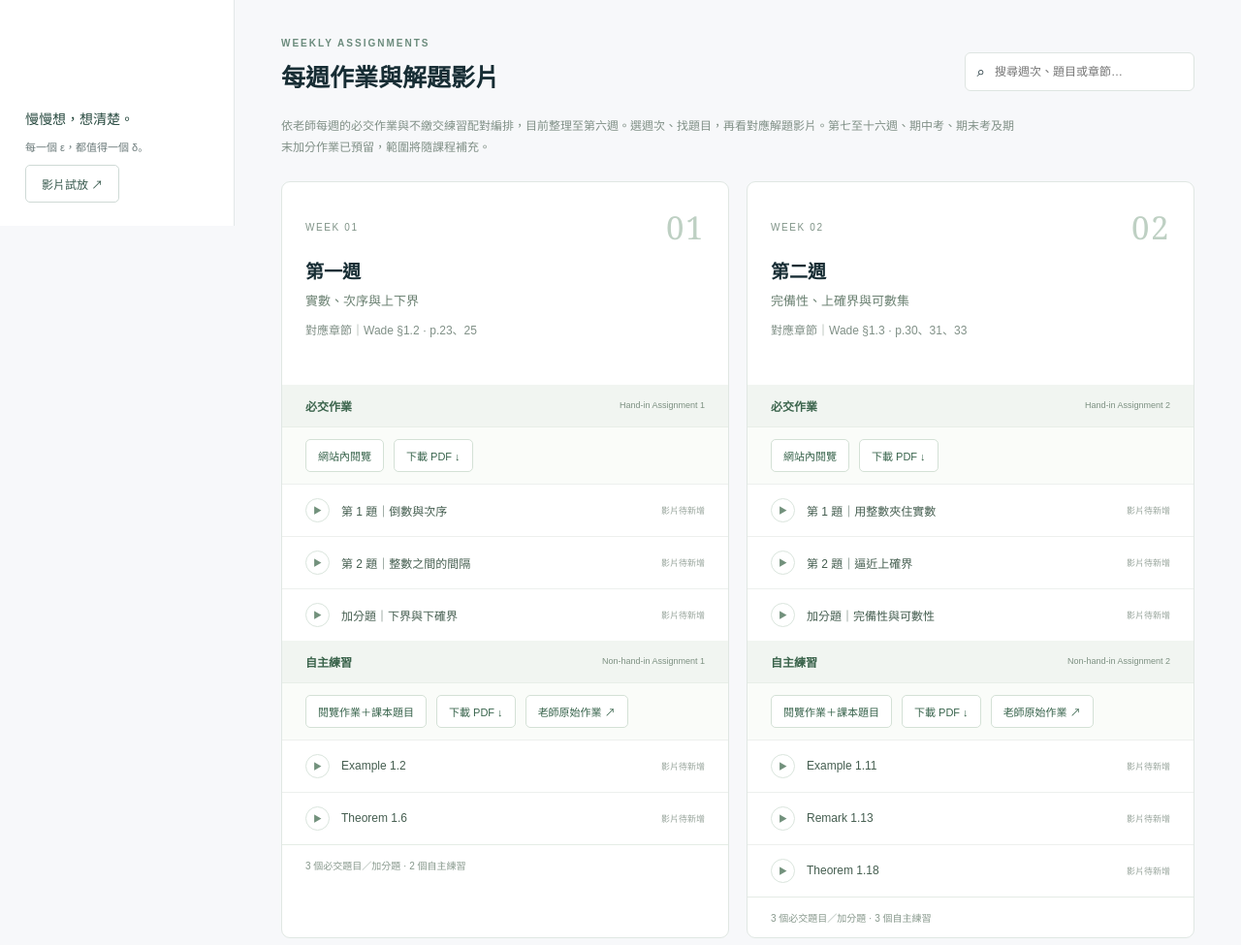
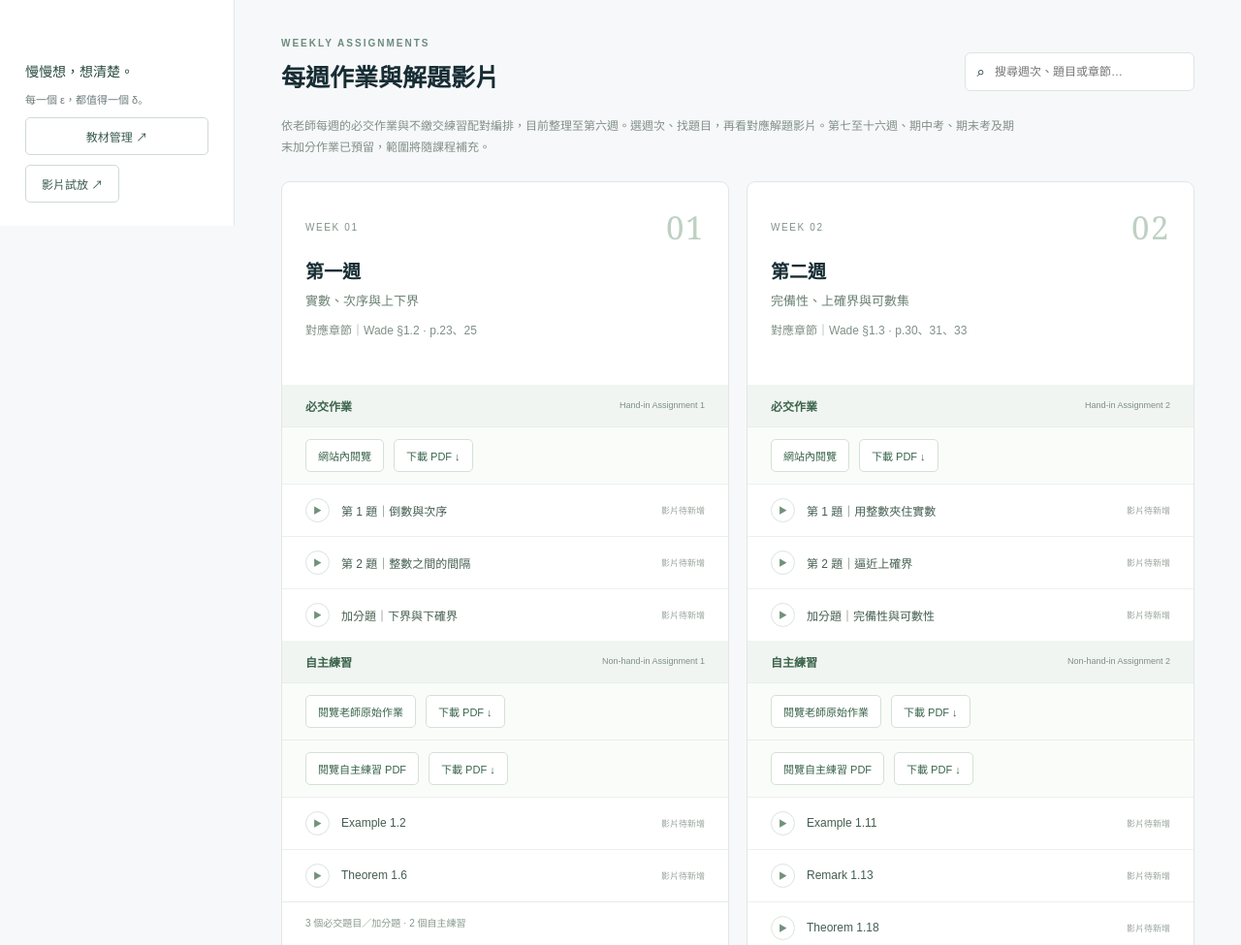
Before and after one commit to Jason902710/calculus-learning, a plain HTML site: page index.html in a window 1280 px wide. Shown: the part 567-1542 px from the top of the page at 97% size. Drawn offline with Linux system fonts and the light colour scheme.

Commit message:
Add authenticated teaching PDF management

```diff
--- a/documents.js
+++ b/documents.js
@@ -12,45 +12,35 @@
     viewer.querySelector('#pdf-viewer-title').textContent = title;
     viewer.querySelector('#pdf-open').href = path;
     viewer.querySelector('#pdf-download').href = path;
-    frame.title = title + ' PDF 閱覽';
-    frame.src = path;
-    viewer.showModal();
-    close.focus();
+    frame.title = title + ' PDF 閱覽';frame.src = path;viewer.showModal();close.focus();
   }
-  function addDocumentLinks() {
-    document.querySelectorAll('#cards .assignment-group').forEach(group => {
-      if (group.querySelector('.assignment-files')) return;
-      const heading = group.querySelector('.assignment-heading');
-      const number = heading.querySelector('span').textContent.match(/Assignment (\d+)/)?.[1];
-      if (!number || Number(number) > 6) return;
-      const hand = heading.querySelector('strong').textContent === '必交作業';
-      const path = `week-${number}-${hand ? 'hand' : 'practice-with-statements'}.pdf`;
-      const title = `第 ${number} 週｜${hand ? '必交作業' : '自主練習'}`;
-      const actions = document.createElement('div');
-      actions.className = 'assignment-files';
-      const preview = document.createElement('button');
-      preview.type = 'button';
-      preview.textContent = hand ? '網站內閱覽' : '閱覽作業＋課本題目';
-      preview.setAttribute('aria-label', title + '：網站內閱覽');
-      preview.addEventListener('click', () => openPdf(path, title));
-      const download = document.createElement('a');
-      download.href = path;
-      download.download = path;
-      download.textContent = '下載 PDF ↓';
-      download.setAttribute('aria-label', title + '：下載 PDF');
-      actions.append(preview, download);
-      if (!hand) {
-        const original = document.createElement('a');
-        original.href = `week-${number}-practice.pdf`;
-        original.target = '_blank';
-        original.rel = 'noopener';
-        original.textContent = '老師原始作業 ↗';
-        original.setAttribute('aria-label', title + '：老師原始作業');
-        actions.append(original);
-      }
-      heading.after(actions);
+  let documents=[];
+  function safePath(path){return typeof path==='string'&&/^(?:week-\d+-(?:hand|practice|practice-with-statements)|materials\/(?:week-\d+|midterm|final|bonus)-(?:hand|practice|original|notes))\.pdf$/.test(path)}
+  function actionsFor(doc){
+    const actions=document.createElement('div');actions.className='assignment-files';
+    const preview=document.createElement('button');preview.type='button';preview.textContent=doc.kind==='practice'?'閱覽自主練習 PDF':doc.kind==='original'?'閱覽老師原始作業':'網站內閱覽';preview.setAttribute('aria-label',doc.title+'：網站內閱覽');preview.onclick=()=>openPdf(doc.path,doc.title);
+    const download=document.createElement('a');download.href=doc.path;download.download=doc.path.split('/').pop();download.textContent='下載 PDF ↓';download.setAttribute('aria-label',doc.title+'：下載 PDF');
+    actions.append(preview,download);return actions;
+  }
+  function addDocumentLinks(){
+    document.querySelectorAll('#cards [data-slot]').forEach(card=>{
+      if(card.dataset.documentsReady)return;card.dataset.documentsReady='true';
+      documents.filter(d=>d.slot===card.dataset.slot&&safePath(d.path)).forEach(doc=>{
+        const groups=[...card.querySelectorAll('.assignment-group')].filter(g=>g.querySelector('.assignment-heading'));
+        const target=groups[doc.kind==='hand'?0:doc.kind==='practice'||doc.kind==='original'?1:-1];
+        if(target){target.querySelector('.assignment-heading').after(actionsFor(doc));}
+        else{const group=document.createElement('section');group.className='assignment-group';const title=document.createElement('strong');title.textContent=doc.title;group.append(title,actionsFor(doc));card.append(group)}
+      });
     });
   }
-  new MutationObserver(addDocumentLinks).observe(document.querySelector('#cards'), {childList:true, subtree:true});
-  addDocumentLinks();
+  async function load(){
+    try{
+      const r=await fetch('documents.json',{cache:'no-store'});if(!r.ok)throw new Error('manifest');
+      const data=await r.json();if(data.version!==1||!Array.isArray(data.documents))throw new Error('manifest');documents=data.documents;addDocumentLinks();
+    }catch{
+      const notice=document.createElement('p');notice.className='muted';notice.textContent='教材清單暫時無法載入，請重新整理或稍後再試。';document.querySelector('#cards').before(notice);
+    }
+  }
+  new MutationObserver(()=>{if(documents.length)addDocumentLinks()}).observe(document.querySelector('#cards'),{childList:true,subtree:true});
+  load();
 })();
--- /dev/null
+++ b/documents.json
@@ -0,0 +1,131 @@
+{
+  "version": 1,
+  "documents": [
+    {
+      "id": "week-1-hand",
+      "slot": "week-1",
+      "kind": "hand",
+      "title": "第 1 週｜必交作業",
+      "path": "week-1-hand.pdf"
+    },
+    {
+      "id": "week-1-practice",
+      "slot": "week-1",
+      "kind": "practice",
+      "title": "第 1 週｜自主練習＋課本題目",
+      "path": "week-1-practice-with-statements.pdf"
+    },
+    {
+      "id": "week-1-original",
+      "slot": "week-1",
+      "kind": "original",
+      "title": "第 1 週｜老師原始作業",
+      "path": "week-1-practice.pdf"
+    },
+    {
+      "id": "week-2-hand",
+      "slot": "week-2",
+      "kind": "hand",
+      "title": "第 2 週｜必交作業",
+      "path": "week-2-hand.pdf"
+    },
+    {
+      "id": "week-2-practice",
+      "slot": "week-2",
+      "kind": "practice",
+      "title": "第 2 週｜自主練習＋課本題目",
+      "path": "week-2-practice-with-statements.pdf"
+    },
+    {
+      "id": "week-2-original",
+      "slot": "week-2",
+      "kind": "original",
+      "title": "第 2 週｜老師原始作業",
+      "path": "week-2-practice.pdf"
+    },
+    {
+      "id": "week-3-hand",
+      "slot": "week-3",
+      "kind": "hand",
+      "title": "第 3 週｜必交作業",
+      "path": "week-3-hand.pdf"
+    },
+    {
+      "id": "week-3-practice",
+      "slot": "week-3",
+      "kind": "practice",
+      "title": "第 3 週｜自主練習＋課本題目",
+      "path": "week-3-practice-with-statements.pdf"
+    },
+    {
+      "id": "week-3-original",
+      "slot": "week-3",
+      "kind": "original",
+      "title": "第 3 週｜老師原始作業",
+      "path": "week-3-practice.pdf"
+    },
+    {
+      "id": "week-4-hand",
+      "slot": "week-4",
+      "kind": "hand",
+      "title": "第 4 週｜必交作業",
+      "path": "week-4-hand.pdf"
+    },
+    {
+      "id": "week-4-practice",
+      "slot": "week-4",
+      "kind": "practice",
+      "title": "第 4 週｜自主練習＋課本題目",
+      "path": "week-4-practice-with-statements.pdf"
+    },
+    {
+      "id": "week-4-original",
+      "slot": "week-4",
+      "kind": "original",
+      "title": "第 4 週｜老師原始作業",
+      "path": "week-4-practice.pdf"
+    },
+    {
+      "id": "week-5-hand",
+      "slot": "week-5",
+      "kind": "hand",
+      "title": "第 5 週｜必交作業",
+      "path": "week-5-hand.pdf"
+    },
+    {
+      "id": "week-5-practice",
+      "slot": "week-5",
+      "kind": "practice",
+      "title": "第 5 週｜自主練習＋課本題目",
+      "path": "week-5-practice-with-statements.pdf"
+    },
+    {
+      "id": "week-5-original",
+      "slot": "week-5",
+      "kind": "original",
+      "title": "第 5 週｜老師原始作業",
+      "path": "week-5-practice.pdf"
+    },
+    {
+      "id": "week-6-hand",
+      "slot": "week-6",
+      "kind": "hand",
+      "title": "第 6 週｜必交作業",
+      "path": "week-6-hand.pdf"
+    },
+    {
+      "id": "week-6-practice",
+      "slot": "week-6",
+      "kind": "practice",
+      "title": "第 6 週｜自主練習＋課本題目",
+      "path": "week-6-practice-with-statements.pdf"
+    },
+    {
+      "id": "week-6-original",
+      "slot": "week-6",
+      "kind": "original",
+      "title": "第 6 週｜老師原始作業",
+      "path": "week-6-practice.pdf"
+    }
+  ]
+}
--- a/index.html
+++ b/index.html
@@ -1,6 +1,6 @@
 <!doctype html>
 <html lang="zh-Hant"><head><meta charset="utf-8"><meta name="viewport" content="width=device-width,initial-scale=1"><title>循理｜高等微積分學習室</title><meta name="description" content="從直覺走向嚴謹，按章節學習高等微積分的定義、證明與教學影片。"><link rel="stylesheet" href="style.css"><link rel="stylesheet" href="weekly.css"><link rel="stylesheet" href="sidebar.css"><link rel="stylesheet" href="documents.css"></head><body>
-<aside><a class="brand" href="#">循理<span>REAL ANALYSIS STUDIO</span></a><div class="side-label">學習空間</div><button class="nav active" id="overview">▦ 學期總覽</button><nav id="chapters"></nav><div class="side-bottom"><span class="small">慢慢想，想清楚。</span><p>每一個 ε，都值得一個 δ。</p><button id="settings" class="outline">影片試放 ↗</button></div></aside>
+<aside><a class="brand" href="#">循理<span>REAL ANALYSIS STUDIO</span></a><div class="side-label">學習空間</div><button class="nav active" id="overview">▦ 學期總覽</button><nav id="chapters"></nav><div class="side-bottom"><span class="small">慢慢想，想清楚。</span><p>每一個 ε，都值得一個 δ。</p><a href="admin.html" class="outline" style="display:block;text-align:center;text-decoration:none;margin-bottom:10px">教材管理 ↗</a><button id="settings" class="outline">影片試放 ↗</button></div></aside>
 <main><header><span>學習空間 <b>/</b> 高等微積分</span><span class="badge">高微 I · 每週作業解題</span></header><section class="hero"><div class="eyebrow">A JOURNEY INTO RIGOR</div><h1>從「我覺得」，<br>走到<span>「我能證明」。</span></h1><p>把定義讀懂，把推理接起來。<br>跟著每週作業的解題影片，理解每一步證明的理由。</p><button id="start" class="primary">從第一週開始 <span>↗</span></button><div class="math-art" aria-hidden="true"><div class="orbit"></div><div class="curve">∫</div><span class="formula f1">∀ ε &gt; 0</span><span class="formula f2">∃ δ &gt; 0</span><span class="formula f3">|f(x) − L| &lt; ε</span><div class="art-caption">INTUITION → DEFINITION → PROOF</div></div></section>
 <section class="stats"><div><strong id="chapter-count">16</strong><span>學期週次</span></div><div><strong id="lesson-count">32</strong><span>已建題目位置</span></div><div><strong id="progress">0%</strong><span>個人觀看進度</span></div><div class="stats-note">學習沒有捷徑，<br>但可以有清楚的路徑。</div></section>
 <section class="catalog"><div class="section-head"><div><div class="eyebrow">WEEKLY ASSIGNMENTS</div><h2 id="catalog-title">每週作業與解題影片</h2></div><label class="search"><span>⌕</span><input id="search" placeholder="搜尋週次、題目或章節…" aria-label="搜尋週次、題目或章節"></label></div><p class="muted" id="catalog-note">依老師每週的必交作業與不繳交練習配對編排，目前整理至第六週。選週次、找題目，再看對應解題影片。第七至十六週、期中考、期末考及期末加分作業已預留，範圍將隨課程補充。</p><div id="cards"></div><div id="empty" hidden>找不到符合的題目，試試「上確界」、「開集」或「第六週」。</div></section><footer>循理 · 高等微積分學習室<span>理解，比記住更遠。</span></footer></main>
```
Also changed, not shown: admin.css (added, +1 -0 lines), admin.html (added, +2 -0 lines), admin.js (added, +77 -0 lines), weekly.js.
